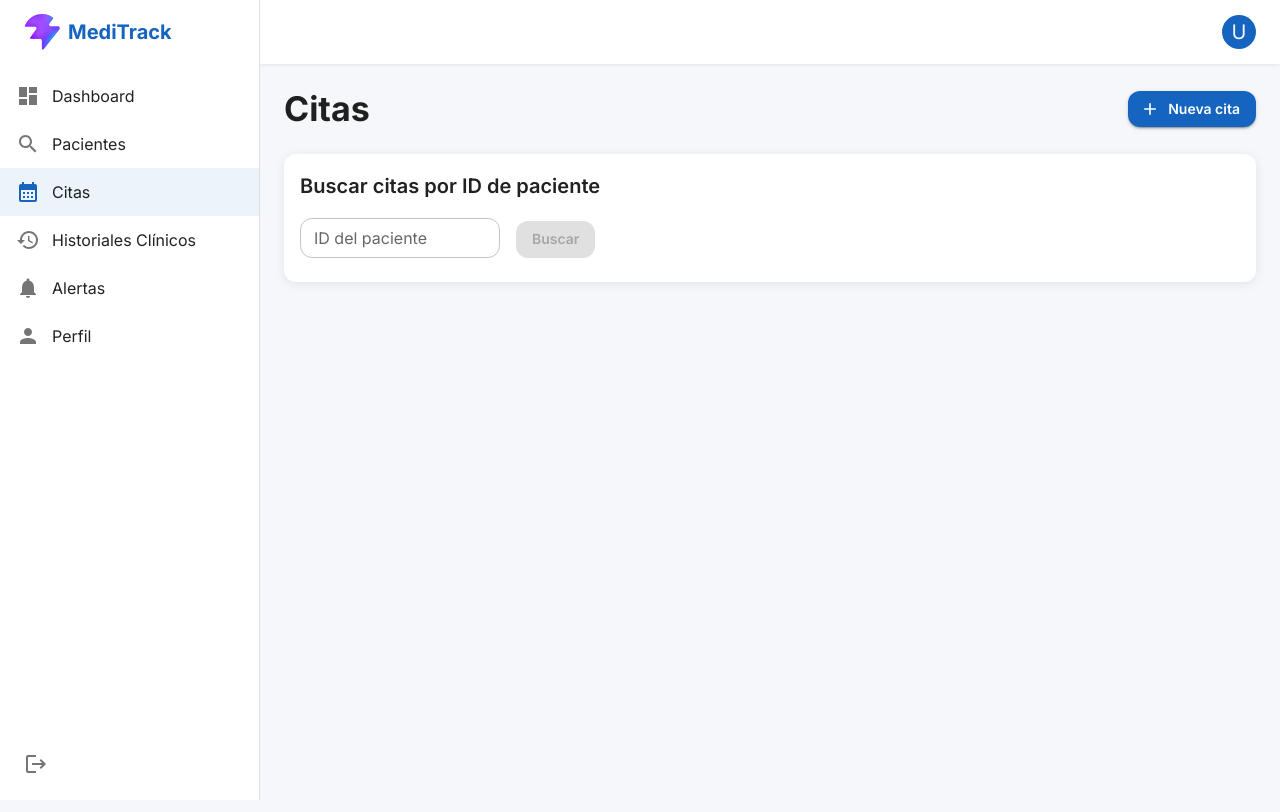
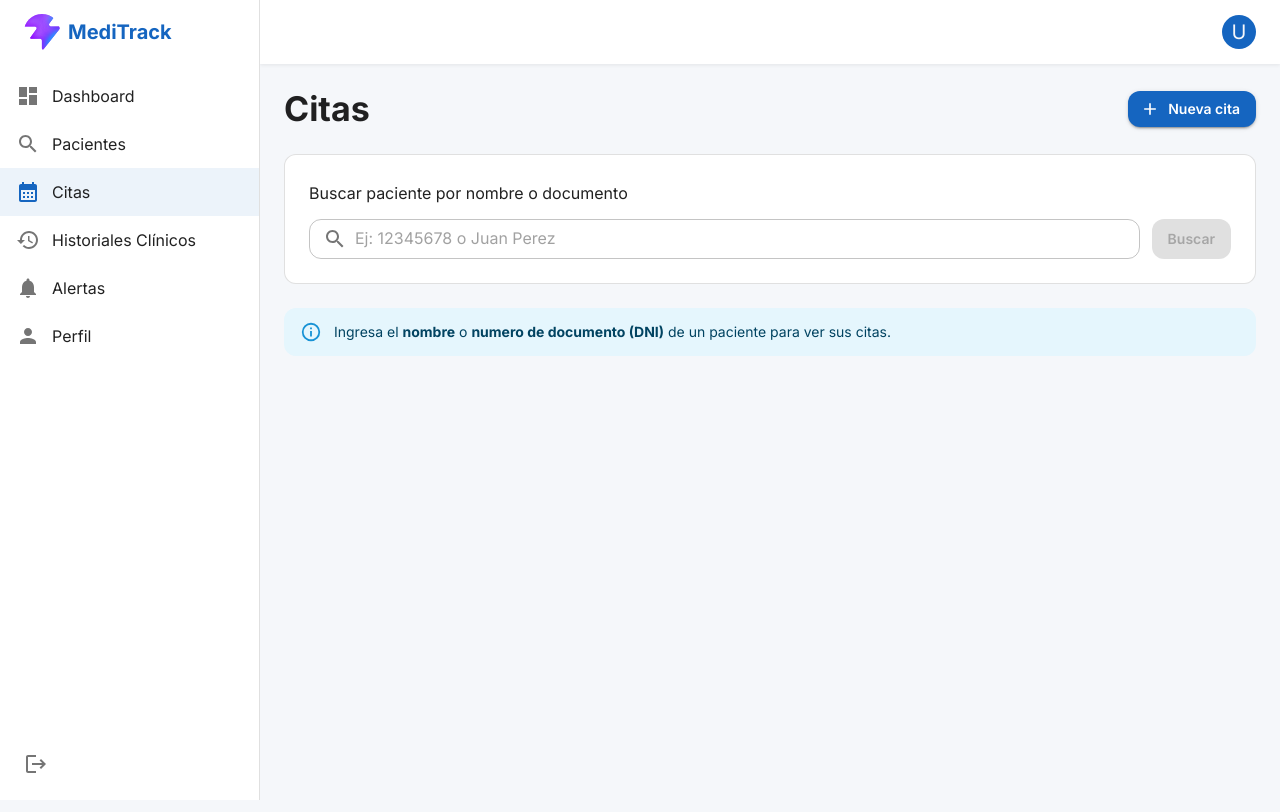
Before and after one commit to Equipo00-Fundamentos-Arqui-Soft-202610/Meditrack-Web, a React (Vite) app: page /appointments in a window 1280 px wide. Shown: the top 812 px of the page. Built offline with nearby package versions, Linux system fonts and the light colour scheme; sample sign-in values are in the browser's storage.

Commit message:
fix: historial clinico

```diff
--- a/src/features/appointments/presentation/AppointmentListPage.tsx
+++ b/src/features/appointments/presentation/AppointmentListPage.tsx
@@ -1,13 +1,16 @@
-import { useState } from 'react';
+import { useState, useCallback } from 'react';
 import { useNavigate } from 'react-router-dom';
 import { useQuery } from '@tanstack/react-query';
 import {
-  Box, Card, CardContent, Typography, TextField, Button,
-  Table, TableBody, TableCell, TableContainer, TableHead,
-  TableRow, Paper, Chip, Alert,
+  Box, TextField, Table, TableBody, TableCell, TableContainer, TableHead,
+  TableRow, Paper, Typography, Skeleton, Alert, Button, InputAdornment, Chip,
 } from '@mui/material';
+import SearchIcon from '@mui/icons-material/Search';
+import CalendarMonthIcon from '@mui/icons-material/CalendarMonth';
 import AddIcon from '@mui/icons-material/Add';
+import { patientService } from '../../patients/data/patientService';
 import { appointmentService } from '../data/appointmentService';
+import type { PatientSearchResult } from '../../patients/data/patientTypes';
 import type { Appointment } from '../data/appointmentTypes';
 
 const STATUS_COLORS: Record<string, 'success' | 'warning' | 'error' | 'default'> = {
@@ -24,27 +27,39 @@ const TYPE_LABELS: Record<string, string> = {
 
 export const AppointmentListPage = () => {
   const navigate = useNavigate();
-  const [patientIdInput, setPatientIdInput] = useState('');
-  const [patientId, setPatientId] = useState<number | null>(null);
+  const [searchTerm, setSearchTerm] = useState('');
+  const [debouncedSearch, setDebouncedSearch] = useState('');
+  const [selectedPatient, setSelectedPatient] = useState<PatientSearchResult | null>(null);
+
+  const searchQuery = useQuery({
+    queryKey: ['patients-appointment-search', debouncedSearch],
+    queryFn: () => patientService.search({ searchTerm: debouncedSearch }),
+    enabled: debouncedSearch.length > 0 && !selectedPatient,
+  });
 
   const appointmentsQuery = useQuery({
-    queryKey: ['appointments', patientId],
-    queryFn: () => appointmentService.getByPatientId(patientId!),
-    enabled: patientId !== null,
+    queryKey: ['appointments', selectedPatient?.patientId],
+    queryFn: () => appointmentService.getByPatientId(selectedPatient!.patientId),
+    enabled: selectedPatient !== null,
   });
 
-  const handleSearch = () => {
-    const id = parseInt(patientIdInput, 10);
-    if (!isNaN(id) && id > 0) {
-      setPatientId(id);
-    }
+  const patients: PatientSearchResult[] = searchQuery.data?.patients ?? [];
+  const appointments: Appointment[] = appointmentsQuery.data ?? [];
+
+  const handleSearch = useCallback(() => {
+    const val = searchTerm.trim();
+    if (val.length > 0) setDebouncedSearch(val);
+  }, [searchTerm]);
+
+  const handleSelectPatient = (patient: PatientSearchResult) => {
+    setSelectedPatient(patient);
+    setDebouncedSearch('');
+    setSearchTerm('');
   };
 
-  const handleKeyDown = (e: React.KeyboardEvent) => {
-    if (e.key === 'Enter') handleSearch();
+  const handleClearPatient = () => {
+    setSelectedPatient(null);
   };
-
-  const appointments: Appointment[] = appointmentsQuery.data ?? [];
 
   return (
     <Box>
@@ -59,58 +74,149 @@ export const AppointmentListPage = () => {
         </Button>
       </Box>
 
-      <Card sx={{ mb: 3 }}>
-        <CardContent>
-          <Typography variant="h6" sx={{ mb: 2 }}>Buscar citas por ID de paciente</Typography>
-          <Box sx={{ display: 'flex', gap: 2, alignItems: 'flex-end' }}>
+      <Paper variant="outlined" sx={{ p: 3, mb: 3 }}>
+        <Typography variant="subtitle1" sx={{ mb: 1.5 }}>
+          Buscar paciente por nombre o documento
+        </Typography>
+        <Box sx={{ display: 'flex', gap: 1.5 }}>
           <TextField
-              label="ID del paciente"
-              value={patientIdInput}
-              onChange={(e) => setPatientIdInput(e.target.value)}
-              onKeyDown={handleKeyDown}
-              type="number"
+            placeholder="Ej: 12345678 o Juan Perez"
+            value={searchTerm}
+            onChange={(e) => setSearchTerm(e.target.value)}
+            onKeyDown={(e) => e.key === 'Enter' && handleSearch()}
+            sx={{ flex: 1 }}
             size="small"
-              sx={{ width: 200 }}
+            slotProps={{
+              input: {
+                startAdornment: (
+                  <InputAdornment position="start">
+                    <SearchIcon color="action" />
+                  </InputAdornment>
+                ),
+              },
+            }}
           />
-            <Button variant="contained" onClick={handleSearch} disabled={!patientIdInput}>
+          <Button variant="contained" onClick={handleSearch} disabled={!searchTerm.trim()}>
             Buscar
           </Button>
         </Box>
-        </CardContent>
-      </Card>
+      </Paper>
 
-      {patientId !== null && (
-        <Card>
-          <CardContent>
-            <Typography variant="h6" sx={{ mb: 2 }}>
-              Citas del paciente #{patientId}
+      {searchQuery.isLoading && (
+        <Box>
+          {[...Array(3)].map((_, i) => (
+            <Skeleton key={i} variant="rounded" height={56} sx={{ mb: 1 }} />
+          ))}
+        </Box>
+      )}
+
+      {searchQuery.isError && (
+        <Alert severity="error" sx={{ mb: 2 }}>
+          Error al buscar pacientes. Verifica que el servicio este corriendo.
+        </Alert>
+      )}
+
+      {!searchQuery.isLoading && !searchQuery.isError && debouncedSearch && patients.length === 0 && (
+        <Alert severity="info" sx={{ mb: 2 }}>
+          No se encontraron pacientes con el termino "<strong>{debouncedSearch}</strong>".
+        </Alert>
+      )}
+
+      {!searchQuery.isLoading && !searchQuery.isError && !debouncedSearch && !selectedPatient && (
+        <Alert severity="info" sx={{ mb: 2 }}>
+          Ingresa el <strong>nombre</strong> o <strong>numero de documento (DNI)</strong> de un paciente para ver sus citas.
+        </Alert>
+      )}
+
+      {!selectedPatient && patients.length > 0 && (
+        <TableContainer component={Paper} variant="outlined">
+          <Table>
+            <TableHead>
+              <TableRow>
+                <TableCell sx={{ fontWeight: 600 }}>Nombre completo</TableCell>
+                <TableCell sx={{ fontWeight: 600 }}>DNI</TableCell>
+                <TableCell sx={{ fontWeight: 600 }}>Edad</TableCell>
+                <TableCell sx={{ fontWeight: 600 }}>Estado</TableCell>
+                <TableCell sx={{ fontWeight: 600 }} align="right">Accion</TableCell>
+              </TableRow>
+            </TableHead>
+            <TableBody>
+              {patients.map((p) => (
+                <TableRow key={p.patientId} hover>
+                  <TableCell>{p.fullName}</TableCell>
+                  <TableCell>{p.dni}</TableCell>
+                  <TableCell>{p.age}</TableCell>
+                  <TableCell>
+                    <Chip
+                      label={p.status === 'Active' ? 'Activo' : p.status === 'Inactive' ? 'Inactivo' : p.status}
+                      color={p.status === 'Active' ? 'success' : 'default'}
+                      size="small"
+                    />
+                  </TableCell>
+                  <TableCell align="right">
+                    <Button
+                      variant="contained"
+                      size="small"
+                      startIcon={<CalendarMonthIcon />}
+                      onClick={() => handleSelectPatient(p)}
+                    >
+                      Ver citas
+                    </Button>
+                  </TableCell>
+                </TableRow>
+              ))}
+            </TableBody>
+          </Table>
+        </TableContainer>
+      )}
+
+      {selectedPatient && (
+        <Box>
+          <Paper variant="outlined" sx={{ p: 2, mb: 3, display: 'flex', justifyContent: 'space-between', alignItems: 'center' }}>
+            <Box>
+              <Typography variant="subtitle1" sx={{ fontWeight: 600 }}>
+                Citas de: {selectedPatient.fullName}
               </Typography>
+              <Typography variant="body2" color="text.secondary">
+                DNI: {selectedPatient.dni} | Edad: {selectedPatient.age} anios
+              </Typography>
+            </Box>
+            <Button variant="outlined" size="small" onClick={handleClearPatient}>
+              Cambiar paciente
+            </Button>
+          </Paper>
+
+          {appointmentsQuery.isLoading && (
+            <Box>
+              {[...Array(3)].map((_, i) => (
+                <Skeleton key={i} variant="rounded" height={56} sx={{ mb: 1 }} />
+              ))}
+            </Box>
+          )}
 
           {appointmentsQuery.isError && (
             <Alert severity="error" sx={{ mb: 2 }}>
-                Error al cargar las citas. Verifica el ID del paciente.
+              Error al cargar las citas. Verifica que el servicio este corriendo.
             </Alert>
           )}
 
-            {appointmentsQuery.isLoading && (
-              <Typography color="text.secondary">Cargando citas...</Typography>
-            )}
-
-            {!appointmentsQuery.isLoading && appointments.length === 0 && (
-              <Alert severity="info">No se encontraron citas para este paciente.</Alert>
+          {!appointmentsQuery.isLoading && !appointmentsQuery.isError && appointments.length === 0 && (
+            <Alert severity="info">
+              No se encontraron citas para este paciente.
+            </Alert>
           )}
 
           {appointments.length > 0 && (
             <TableContainer component={Paper} variant="outlined">
-                <Table size="small">
+              <Table>
                 <TableHead>
                   <TableRow>
-                      <TableCell>Fecha</TableCell>
-                      <TableCell>Tipo</TableCell>
-                      <TableCell>Ubicación</TableCell>
-                      <TableCell>Notas</TableCell>
-                      <TableCell>Estado</TableCell>
-                      <TableCell>Modificable</TableCell>
+                    <TableCell sx={{ fontWeight: 600 }}>Fecha</TableCell>
+                    <TableCell sx={{ fontWeight: 600 }}>Tipo</TableCell>
+                    <TableCell sx={{ fontWeight: 600 }}>Ubicacion</TableCell>
+                    <TableCell sx={{ fontWeight: 600 }}>Notas</TableCell>
+                    <TableCell sx={{ fontWeight: 600 }}>Estado</TableCell>
+                    <TableCell sx={{ fontWeight: 600 }}>Modificable</TableCell>
                   </TableRow>
                 </TableHead>
                 <TableBody>
@@ -127,7 +233,7 @@ export const AppointmentListPage = () => {
                       </TableCell>
                       <TableCell>{TYPE_LABELS[apt.type] ?? apt.type}</TableCell>
                       <TableCell>{apt.location}</TableCell>
-                        <TableCell>{apt.notes || '—'}</TableCell>
+                      <TableCell>{apt.notes || '--'}</TableCell>
                       <TableCell>
                         <Chip
                           label={apt.status}
@@ -135,15 +241,14 @@ export const AppointmentListPage = () => {
                           size="small"
                         />
                       </TableCell>
-                        <TableCell>{apt.canBeModified ? 'Sí' : 'No'}</TableCell>
+                      <TableCell>{apt.canBeModified ? 'Si' : 'No'}</TableCell>
                     </TableRow>
                   ))}
                 </TableBody>
               </Table>
             </TableContainer>
           )}
-          </CardContent>
-        </Card>
+        </Box>
       )}
     </Box>
   );
```
Lines whose indentation alone changed are shown as unchanged.
